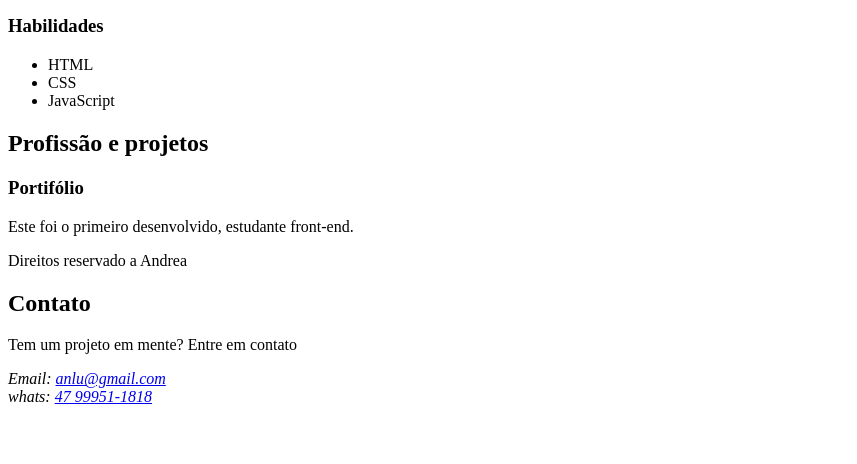
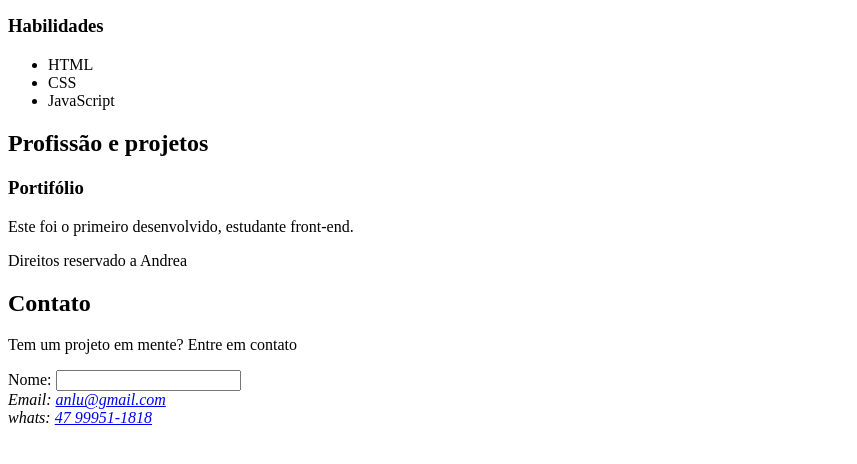
Before and after one commit to Anlumoso/site, a plain HTML site: page index.html in a window 1280 px wide. Shown: the part 274-738 px from the top of the page, without its empty margins (0-857 px from the left). Drawn offline with Linux system fonts and the light colour scheme.

Commit message:
Update index.html

```diff
--- a/index.html
+++ b/index.html
@@ -77,6 +77,12 @@
 
             <p>Tem um projeto em mente? Entre em contato</p>
 
+            <form action=""></form>
+
+                <label for="nome">Nome: </label>
+                <input type="text" id="nome" name="nome">
+
+
             <address>
                 Email: <a href="mailto:anlumoso@gmail.com">anlu@gmail.com</a> <br> <!-- pula linha-->
                 whats: <a href="tel:554799951-1818">47 99951-1818</a>
```
